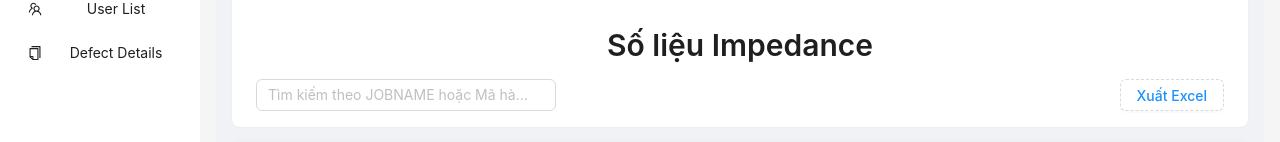
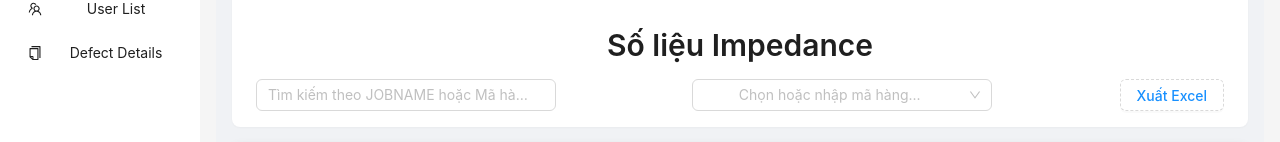
Before and after one commit to hoangnam28/manage_work_app, a React (Create React App) app: page /impedance in a window 1280 px wide. Shown: the part 168-310 px from the top of the page. Built offline with nearby package versions, Linux system fonts and the light colour scheme; no server answers; sample sign-in values are in the browser's storage.

Commit message:
Refactor: Export excel, selected multiple customer code

```diff
--- a/src/pages/Impedance.js
+++ b/src/pages/Impedance.js
@@ -1,5 +1,5 @@
-import React, { useState, useEffect } from 'react';
-import { Input, Button, Spin, Typography, Alert } from 'antd';
+import { useState, useEffect } from 'react';
+import { Input, Button, Spin, Typography, Alert, Select } from 'antd';
 import ImpedanceTable from '../components/layout/ImpedanceTable';
 import MainLayout from '../components/layout/MainLayout';
 import CreateImpedanceModal from '../components/modal/CreateImpedanceModal';
@@ -20,9 +20,10 @@ const Impedance = () => {
   const [isUpdateModalVisible, setIsUpdateModalVisible] = useState(false);
   const [currentRecord, setCurrentRecord] = useState(null);
   const [hasEditPermission, setHasEditPermission] = useState(false);
+  const [selectedCodes, setSelectedCodes] = useState([]);
+  const [searchOptions, setSearchOptions] = useState([]);
 
   useEffect(() => {
-    // Kiểm tra quyền từ token
     const token = localStorage.getItem('accessToken');
     if (token) {
       const decodedToken = JSON.parse(atob(token.split('.')[1]));
@@ -130,7 +131,16 @@ const Impedance = () => {
 
     try {
       setExportLoading(true);
-      const mappedData = filteredData.map(item => ({
+      const dataToExport = selectedCodes.length > 0
+        ? impedanceData.filter(item => selectedCodes.includes(item.IMP_2))
+        : filteredData;
+
+      if (dataToExport.length === 0) {
+        toast.error('Không có dữ liệu nào phù hợp với các mã hàng đã chọn');
+        return;
+      }
+
+      const mappedData = dataToExport.map(item => ({
         'JobName': item.IMP_1,
         'Mã Hàng': item.IMP_2,
         'Mã hàng tham khảo': item.IMP_3,
@@ -145,8 +155,6 @@ const Impedance = () => {
         'Mực phủ sơn': item.IMP_12,
         'Lấp lỗ vĩnh viễn BVH': item.IMP_13,
         'Lấp lỗ vĩnh viễn TH': item.IMP_14,
-
-        // Thông số vật liệu
         'Thông số vật liệu|Đồng|Lá đồng (µm)': item.IMP_15,
         'Thông số vật liệu|Đồng|Tỷ lệ đồng còn lại lớp IMP': item.IMP_16,
         'Thông số vật liệu|Đồng|Tỷ lệ đồng còn lại lớp GND1': item.IMP_17,
@@ -157,8 +165,6 @@ const Impedance = () => {
         'Thông số vật liệu|Lớp GND2|Mắt lưới': item.IMP_22,
         'Thông số vật liệu|Lớp GND2|Độ dày (µm)': item.IMP_23,
         'Thông số vật liệu|Lớp GND2|% Nhựa': item.IMP_24,
-
-        // Thông tin IMP yêu cầu của khách hàng
         'Thông tin IMP yêu cầu của khách hàng|Giá trị IMP': item.IMP_25,
         'Thông tin IMP yêu cầu của khách hàng|Dung sai IMP': item.IMP_26,
         'Thông tin IMP yêu cầu của khách hàng|Loại IMP': item.IMP_27,
@@ -169,8 +175,6 @@ const Impedance = () => {
         'Thông tin IMP yêu cầu của khách hàng|L (µm)': item.IMP_33,
         'Thông tin IMP yêu cầu của khách hàng|S (µm)': item.IMP_34,
         'Thông tin IMP yêu cầu của khách hàng|GAP ｺﾌﾟﾚﾅｰ (µm)': item.IMP_35,
-
-        // Tổng hợp kết quả mô phỏng
         'Tổng hợp kết quả mô phỏng|Giá trị IMP': item.IMP_36,
         'Tổng hợp kết quả mô phỏng|Phủ sơn|Độ dày phủ sơn trên PP (1)': item.IMP_37,
         'Tổng hợp kết quả mô phỏng|Phủ sơn|Độ dày phủ sơn trên đồng': item.IMP_38,
@@ -187,8 +191,6 @@ const Impedance = () => {
         'Tổng hợp kết quả mô phỏng|L (µm)|Chân đường mạch': item.IMP_49,
         'Tổng hợp kết quả mô phỏng|S (µm)': item.IMP_50,
         'Tổng hợp kết quả mô phỏng|GAP ｺﾌﾟﾚﾅｰ (µm)': item.IMP_51,
-
-        // Tổng kết quả đo thực tế
         'Tổng kết quả đo thực tế|Giá trị IMP|No 1': item.IMP_52,
         'Tổng kết quả đo thực tế|Giá trị IMP|No 2': item.IMP_53,
         'Tổng kết quả đo thực tế|Giá trị IMP|No 3': item.IMP_54,
@@ -196,21 +198,18 @@ const Impedance = () => {
         'Tổng kết quả đo thực tế|Giá trị IMP|No 5': item.IMP_56,
         'Tổng kết quả đo thực tế|Giá trị IMP|AVG': item.IMP_57,
         'Tổng kết quả đo thực tế|Giá trị IMP|Result': item.IMP_58,
-
         'Tổng kết quả đo thực tế|Phủ sơn|Độ dày phủ sơn trên PP (1)|No 1': item.IMP_59,
         'Tổng kết quả đo thực tế|Phủ sơn|Độ dày phủ sơn trên PP (1)|No 2': item.IMP_60,
         'Tổng kết quả đo thực tế|Phủ sơn|Độ dày phủ sơn trên PP (1)|No 3': item.IMP_61,
         'Tổng kết quả đo thực tế|Phủ sơn|Độ dày phủ sơn trên PP (1)|No 4': item.IMP_62,
         'Tổng kết quả đo thực tế|Phủ sơn|Độ dày phủ sơn trên PP (1)|No 5': item.IMP_63,
         'Tổng kết quả đo thực tế|Phủ sơn|Độ dày phủ sơn trên PP (1)|AVG': item.IMP_64,
-
         'Tổng kết quả đo thực tế|Phủ sơn|Độ dày phủ sơn trên đồng|No 1': item.IMP_65,
         'Tổng kết quả đo thực tế|Phủ sơn|Độ dày phủ sơn trên đồng|No 2': item.IMP_66,
         'Tổng kết quả đo thực tế|Phủ sơn|Độ dày phủ sơn trên đồng|No 3': item.IMP_67,
         'Tổng kết quả đo thực tế|Phủ sơn|Độ dày phủ sơn trên đồng|No 4': item.IMP_68,
         'Tổng kết quả đo thực tế|Phủ sơn|Độ dày phủ sơn trên đồng|No 5': item.IMP_69,
         'Tổng kết quả đo thực tế|Phủ sơn|Độ dày phủ sơn trên đồng|AVG': item.IMP_70,
-
         'Tổng kết quả đo thực tế|Phủ sơn|Độ dày phủ sơn trên PP (2)|No 1': item.IMP_71,
         'Tổng kết quả đo thực tế|Phủ sơn|Độ dày phủ sơn trên PP (2)|No 2': item.IMP_72,
         'Tổng kết quả đo thực tế|Phủ sơn|Độ dày phủ sơn trên PP (2)|No 3': item.IMP_73,
@@ -218,14 +217,12 @@ const Impedance = () => {
         'Tổng kết quả đo thực tế|Phủ sơn|Độ dày phủ sơn trên PP (2)|No 5': item.IMP_75,
         'Tổng kết quả đo thực tế|Phủ sơn|Độ dày phủ sơn trên PP (2)|AVG': item.IMP_76,
         'Tổng kết quả đo thực tế|Phủ sơn|DK': item.IMP_77,
-
         'Tổng kết quả đo thực tế|Độ dày đồng|No 1': item.IMP_78,
         'Tổng kết quả đo thực tế|Độ dày đồng|No 2': item.IMP_79,
         'Tổng kết quả đo thực tế|Độ dày đồng|No 3': item.IMP_80,
         'Tổng kết quả đo thực tế|Độ dày đồng|No 4': item.IMP_81,
         'Tổng kết quả đo thực tế|Độ dày đồng|No 5': item.IMP_82,
         'Tổng kết quả đo thực tế|Độ dày đồng|AVG': item.IMP_83,
-
         'Tổng kết quả đo thực tế|Lớp GND1|Độ dày PP|No 1': item.IMP_84,
         'Tổng kết quả đo thực tế|Lớp GND1|Độ dày PP|No 2': item.IMP_85,
         'Tổng kết quả đo thực tế|Lớp GND1|Độ dày PP|No 3': item.IMP_86,
@@ -233,7 +230,6 @@ const Impedance = () => {
         'Tổng kết quả đo thực tế|Lớp GND1|Độ dày PP|No 5': item.IMP_88,
         'Tổng kết quả đo thực tế|Lớp GND1|Độ dày PP|AVG': item.IMP_89,
         'Tổng kết quả đo thực tế|Lớp GND1|DK': item.IMP_90,
-
         'Tổng kết quả đo thực tế|Lớp GND2|Độ dày PP|No 1': item.IMP_91,
         'Tổng kết quả đo thực tế|Lớp GND2|Độ dày PP|No 2': item.IMP_92,
         'Tổng kết quả đo thực tế|Lớp GND2|Độ dày PP|No 3': item.IMP_93,
@@ -241,28 +237,24 @@ const Impedance = () => {
         'Tổng kết quả đo thực tế|Lớp GND2|Độ dày PP|No 5': item.IMP_95,
         'Tổng kết quả đo thực tế|Lớp GND2|Độ dày PP|AVG': item.IMP_96,
         'Tổng kết quả đo thực tế|Lớp GND2|DK': item.IMP_97,
-
         'Tổng kết quả đo thực tế|L (µm)|Đỉnh đường mạch|No 1': item.IMP_98,
         'Tổng kết quả đo thực tế|L (µm)|Đỉnh đường mạch|No 2': item.IMP_99,
         'Tổng kết quả đo thực tế|L (µm)|Đỉnh đường mạch|No 3': item.IMP_100,
         'Tổng kết quả đo thực tế|L (µm)|Đỉnh đường mạch|No 4': item.IMP_101,
         'Tổng kết quả đo thực tế|L (µm)|Đỉnh đường mạch|No 5': item.IMP_102,
         'Tổng kết quả đo thực tế|L (µm)|Đỉnh đường mạch|AVG': item.IMP_103,
-
         'Tổng kết quả đo thực tế|L (µm)|Chân đường mạch|No 1': item.IMP_104,
         'Tổng kết quả đo thực tế|L (µm)|Chân đường mạch|No 2': item.IMP_105,
         'Tổng kết quả đo thực tế|L (µm)|Chân đường mạch|No 3': item.IMP_106,
         'Tổng kết quả đo thực tế|L (µm)|Chân đường mạch|No 4': item.IMP_107,
         'Tổng kết quả đo thực tế|L (µm)|Chân đường mạch|No 5': item.IMP_108,
         'Tổng kết quả đo thực tế|L (µm)|Chân đường mạch|AVG': item.IMP_109,
-
         'Tổng kết quả đo thực tế|S (µm)|No 1': item.IMP_110,
         'Tổng kết quả đo thực tế|S (µm)|No 2': item.IMP_111,
         'Tổng kết quả đo thực tế|S (µm)|No 3': item.IMP_112,
         'Tổng kết quả đo thực tế|S (µm)|No 4': item.IMP_113,
         'Tổng kết quả đo thực tế|S (µm)|No 5': item.IMP_114,
         'Tổng kết quả đo thực tế|S (µm)|AVG': item.IMP_115,
-
         'Tổng kết quả đo thực tế|GAP ｺﾌﾟﾚﾅｰ (µm)|No 1': item.IMP_116,
         'Tổng kết quả đo thực tế|GAP ｺﾌﾟﾚﾅｰ (µm)|No 2': item.IMP_117,
         'Tổng kết quả đo thực tế|GAP ｺﾌﾟﾚﾅｰ (µm)|No 3': item.IMP_118,
@@ -283,20 +275,61 @@ const Impedance = () => {
         'So sánh kết quả giữa mô phỏng và thực tế| L (µm)| Chân đường mạch': item.IMP_133,
         'So sánh kết quả giữa mô phỏng và thực tế| S (µm)': item.IMP_134,
         'So sánh kết quả giữa mô phỏng và thực tế| GAP ｺﾌﾟﾚﾅｰ (µm)': item.IMP_135,
-
         'Ghi chú': item.NOTE || item.note
       }));
 
       const worksheet = XLSX.utils.json_to_sheet(mappedData);
       const workbook = XLSX.utils.book_new();
       XLSX.utils.book_append_sheet(workbook, worksheet, 'Impedance Data');
-      await XLSX.writeFile(workbook, 'ImpedanceData.xlsx');
-      toast.success('Xuất file Excel thành công');
+
+      const filename = selectedCodes.length > 0
+        ? `ImpedanceData_${selectedCodes.join('_')}.xlsx`
+        : 'ImpedanceData.xlsx';
+
+      await XLSX.writeFile(workbook, filename);
+      toast.success(selectedCodes.length > 0
+        ? `Đã xuất dữ liệu của ${selectedCodes.length} mã hàng ra file Excel`
+        : 'Đã xuất toàn bộ dữ liệu ra file Excel');
     } catch (error) {
       console.error('Error exporting to Excel:', error);
       toast.error('Lỗi khi xuất file Excel');
     } finally {
       setExportLoading(false);
+    }
+  };
+  const getProductCodes = () => {
+    const uniqueCodes = [...new Set(impedanceData.map(item => item.IMP_2))].filter(Boolean);
+    return uniqueCodes.map(code => ({ value: code, label: code }));
+  };
+  const handleSearchSelect = (value) => {
+    if (!value) {
+      setSearchOptions(getProductCodes());
+      return;
+    }
+
+    const searchValue = value.toLowerCase();
+    const allOptions = getProductCodes();
+    const filtered = allOptions.filter(option =>
+      option.value.toLowerCase().includes(searchValue) ||
+      option.label.toLowerCase().includes(searchValue)
+    );
+    if (filtered.length === 0 && value.trim() !== '') {
+      filtered.push({
+        value: value,
+        label: `${value} (Mã hàng mới)`,
+      });
+    }
+    setSearchOptions(filtered);
+  };
+  const handleProductCodeChange = (values) => {
+    setSelectedCodes(values);
+    if (values.length === 0) {
+      setFilteredData(impedanceData);
+    } else {
+      const filtered = impedanceData.filter(item =>
+        values.includes(item.IMP_2)
+      );
+      setFilteredData(filtered);
     }
   };
 
@@ -322,6 +355,23 @@ const Impedance = () => {
               allowClear
               onChange={handleSearch}
               disabled={loading}
+            />            <Select
+              mode="multiple"
+              showSearch
+              placeholder="Chọn hoặc nhập mã hàng..."
+              options={searchOptions.length > 0 ? searchOptions : getProductCodes()}
+              onSearch={handleSearchSelect}
+              onChange={handleProductCodeChange}
+              value={selectedCodes}
+              style={{ width: '300px', marginLeft: '8px' }}
+              disabled={loading}
+              filterOption={false}
+              maxTagCount="responsive"
+              allowClear
+              showArrow
+              loading={loading}
+              optionFilterProp="label"
+              notFoundContent={loading ? <Spin size="small" /> : "Không tìm thấy mã hàng"}
             />
             <div className="action-buttons">
               <Button
```
